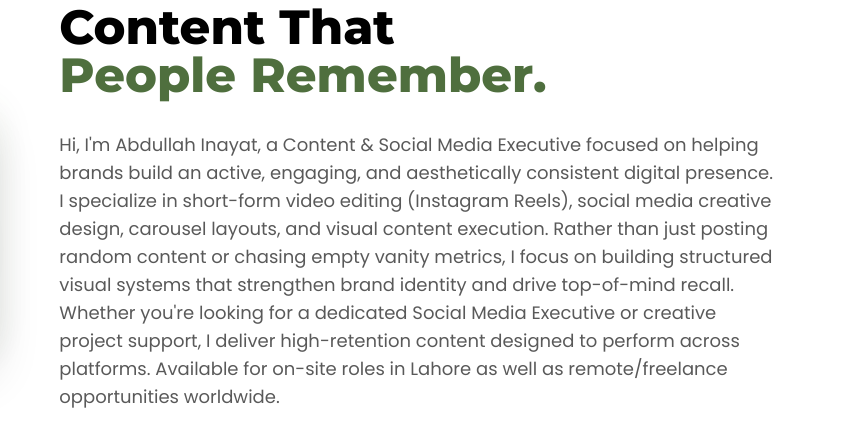
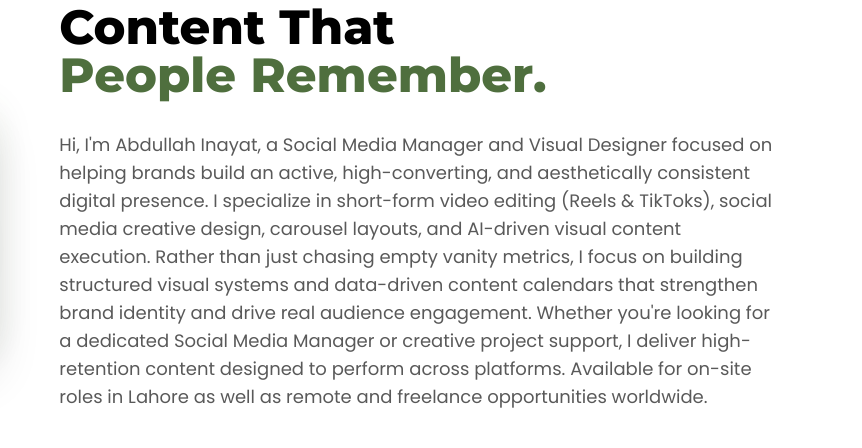
Before and after one commit to abdullahch78603-hub/abdullah-portfolio, a plain HTML site: page index.html in a window 1280 px wide. Shown: the part 933-1381 px from the top of the page, 418-1280 px from the left. Drawn offline with nearby package versions, Linux system fonts and the light colour scheme.

Commit message:
Update index.html

```diff
--- a/index.html
+++ b/index.html
@@ -177,14 +177,17 @@
               Content That<br /><span class="text-electric">People Remember.</span>
             </h2>
             <p class="about-text mt-8 text-black/65 text-base md:text-lg leading-relaxed">
-              Hi, I'm Abdullah Inayat, a Content & Social Media Executive focused on helping brands build an active,
-              engaging, and aesthetically consistent digital presence. I specialize in short-form video editing
-              (Instagram Reels), social media creative design, carousel layouts, and visual content execution. Rather
-              than just posting random content or chasing empty vanity metrics, I focus on building structured visual
-              systems that strengthen brand identity and drive top-of-mind recall. Whether you're looking for a
-              dedicated Social Media Executive or creative project support, I deliver high-retention content designed to
-              perform across platforms. Available for on-site roles in Lahore as well as remote/freelance opportunities
-              worldwide.
+              Hi, I'm Abdullah Inayat, a Social Media Manager and Visual Designer focused on helping brands build an
+              active, high-converting, and aesthetically consistent digital presence. I specialize in short-form video
+              editing (Reels & TikToks), social media creative design, carousel layouts, and AI-driven visual content
+              execution.
+
+              Rather than just chasing empty vanity metrics, I focus on building structured visual systems and
+              data-driven content calendars that strengthen brand identity and drive real audience engagement.
+
+              Whether you're looking for a dedicated Social Media Manager or creative project support, I deliver
+              high-retention content designed to perform across platforms. Available for on-site roles in Lahore as well
+              as remote and freelance opportunities worldwide.
             </p>
 
             <div class="mt-10 flex flex-wrap gap-3">
```
